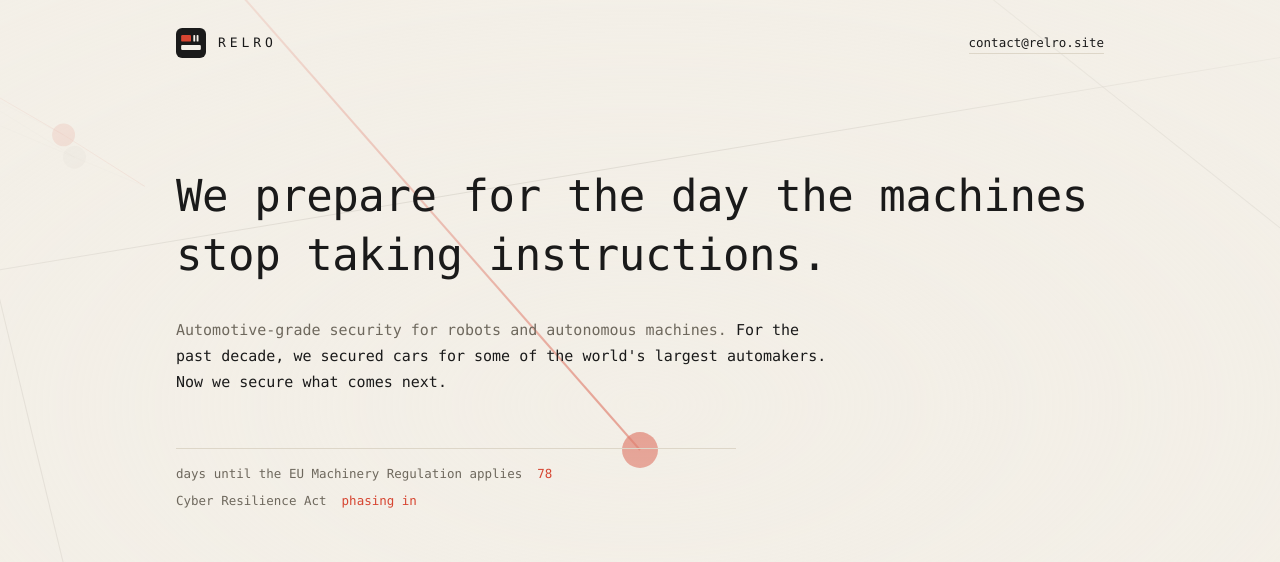
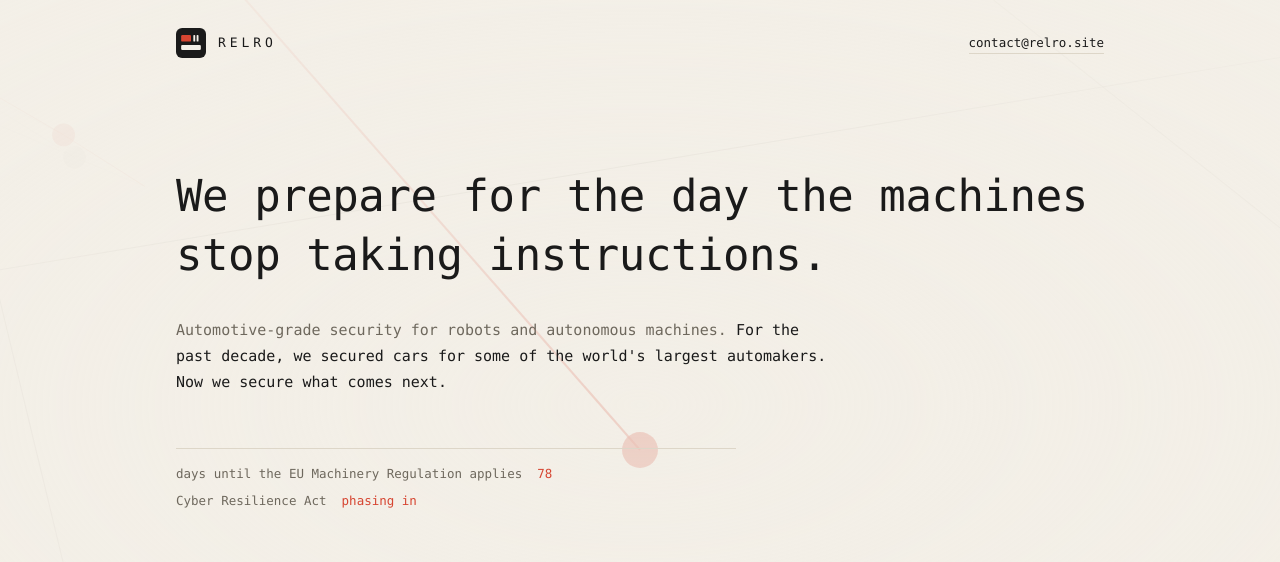
Before and after one commit to tautochrone0/relro-web, a Jekyll site: the page built from index.html, in a window 1280 px wide. Shown: the top 562 px of the page. Built offline with Jekyll 4.4.1, drawn with Linux system fonts in a browser that asks for light colours.

Commit message:
Fade the background animation
The hash tree drew too much attention behind the text.
Canvas opacity is now 0.4, set in one place in site.css.

Co-Authored-By: Claude Opus 5.5 <noreply@anthropic.com>

```diff
--- a/assets/css/site.css
+++ b/assets/css/site.css
@@ -13,7 +13,8 @@ body{margin:0;background:var(--paper);color:var(--ink);font-family:var(--mono);f
 .wrap{max-width:1040px;margin:0 auto;padding:0 clamp(16px,5vw,56px)}
 
 /* the hash tree drifts behind the whole page, as on the dark site */
-#field{position:fixed;inset:0;z-index:0;display:block}
+/* opacity is the one knob for how strongly the animation shows */
+#field{position:fixed;inset:0;z-index:0;display:block;opacity:.4}
 .veil{position:fixed;inset:0;z-index:1;pointer-events:none;
   background:radial-gradient(110% 80% at 50% 45%, rgba(243,239,231,.3) 0%, rgba(243,239,231,.93) 75%)}
 header, main{position:relative;z-index:2}
```
